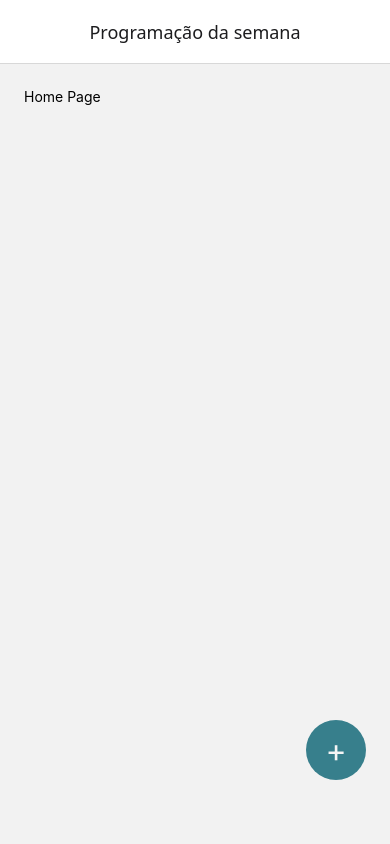
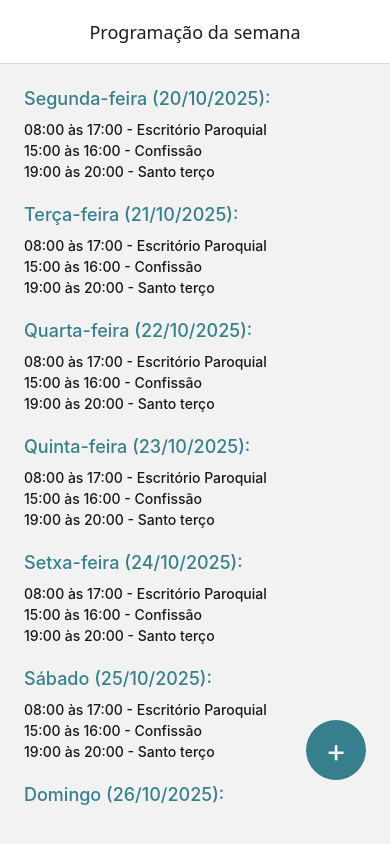
Before and after one commit to gw-devf/poc-week-note, a React Native app: screen / in a window 390 px wide. Built offline with nearby package versions, Linux system fonts and the light colour scheme.

Commit message:
feat: restructuring database, more simpler for POC, and adding the week's schedule

```diff
--- a/App.js
+++ b/App.js
@@ -4,6 +4,8 @@ import { createStaticNavigation } from "@react-navigation/native";
 import Home from "./screens/Home";
 import SelectWeek from "./screens/SelectWeek";
 import RegisterProgramWeek from "./screens/RegisterProgramWeek";
+
+import { DatabaseProvider } from "./context/Database";
 
 const RootStack = createNativeStackNavigator({
   initialRouteName: "Home",
@@ -18,7 +20,7 @@ const RootStack = createNativeStackNavigator({
     SelectWeek: {
       screen: SelectWeek,
       options: {
-        title: "Seleção da semana",
+        title: "Cadastro da programação",
         headerTitleAlign: "center",
       },
     },
@@ -35,7 +37,11 @@ const RootStack = createNativeStackNavigator({
 const Navigation = createStaticNavigation(RootStack);
 
 function App() {
-  return <Navigation />;
+  return (
+    <DatabaseProvider>
+      <Navigation />
+    </DatabaseProvider>
+  );
 }
 
 export default App;
--- /dev/null
+++ b/context/Database/db/database.js
@@ -0,0 +1,53 @@
+const database = [
+  {
+    id: 1,
+    week: "Segunda-feira",
+    date: "20/10/2025",
+    events:
+      "08:00 às 17:00 - Escritório Paroquial;15:00 às 16:00 - Confissão;19:00 às 20:00 - Santo terço",
+  },
+  {
+    id: 2,
+    week: "Terça-feira",
+    date: "21/10/2025",
+    events:
+      "08:00 às 17:00 - Escritório Paroquial;15:00 às 16:00 - Confissão;19:00 às 20:00 - Santo terço",
+  },
+  {
+    id: 3,
+    week: "Quarta-feira",
+    date: "22/10/2025",
+    events:
+      "08:00 às 17:00 - Escritório Paroquial;15:00 às 16:00 - Confissão;19:00 às 20:00 - Santo terço",
+  },
+  {
+    id: 4,
+    week: "Quinta-feira",
+    date: "23/10/2025",
+    events:
+      "08:00 às 17:00 - Escritório Paroquial;15:00 às 16:00 - Confissão;19:00 às 20:00 - Santo terço",
+  },
+  {
+    id: 5,
+    week: "Setxa-feira",
+    date: "24/10/2025",
+    events:
+      "08:00 às 17:00 - Escritório Paroquial;15:00 às 16:00 - Confissão;19:00 às 20:00 - Santo terço",
+  },
+  {
+    id: 6,
+    week: "Sábado",
+    date: "25/10/2025",
+    events:
+      "08:00 às 17:00 - Escritório Paroquial;15:00 às 16:00 - Confissão;19:00 às 20:00 - Santo terço",
+  },
+  {
+    id: 7,
+    week: "Domingo",
+    date: "26/10/2025",
+    events:
+      "08:00 às 17:00 - Escritório Paroquial;15:00 às 16:00 - Confissão;19:00 às 20:00 - Santo terço",
+  },
+];
+
+export default database;
--- /dev/null
+++ b/context/Database/index.js
@@ -0,0 +1,17 @@
+import React, { createContext, useState, useContext } from "react";
+
+import database from "./db/database";
+
+const DatabaseContext = createContext({});
+
+export const useDatabase = () => useContext(DatabaseContext);
+
+export const DatabaseProvider = ({ children }) => {
+  const [data, setData] = useState(database);
+
+  return (
+    <DatabaseContext.Provider value={{ database: data, setDatabase: setData }}>
+      {children}
+    </DatabaseContext.Provider>
+  );
+};
--- a/db/data.json
+++ /dev/null
@@ -1,46 +0,0 @@
-{
-  "weekSchedule": [
-    {
-      "id": 1,
-      "week": "Segunda-feira",
-      "date": "20/10/2025",
-      "events": "08:00 às 17:00 - Escritório Paroquial;15:00 às 16:00 - Confissão;19:00 às 20:00 - Santo terço"
-    },
-    {
-      "id": 2,
-      "week": "Terça-feira",
-      "date": "21/10/2025",
-      "events": "08:00 às 17:00 - Escritório Paroquial;15:00 às 16:00 - Confissão;19:00 às 20:00 - Santo terço"
-    },
-    {
-      "id": 3,
-      "week": "Quarta-feira",
-      "date": "22/10/2025",
-      "events": "08:00 às 17:00 - Escritório Paroquial;15:00 às 16:00 - Confissão;19:00 às 20:00 - Santo terço"
-    },
-    {
-      "id": 4,
-      "week": "Quinta-feira",
-      "date": "23/10/2025",
-      "events": "08:00 às 17:00 - Escritório Paroquial;15:00 às 16:00 - Confissão;19:00 às 20:00 - Santo terço"
-    },
-    {
-      "id": 5,
-      "week": "Setxa-feira",
-      "date": "24/10/2025",
-      "events": "08:00 às 17:00 - Escritório Paroquial;15:00 às 16:00 - Confissão;19:00 às 20:00 - Santo terço"
-    },
-    {
-      "id": 6,
-      "week": "Sábado",
-      "date": "25/10/2025",
-      "events": "08:00 às 17:00 - Escritório Paroquial;15:00 às 16:00 - Confissão;19:00 às 20:00 - Santo terço"
-    },
-    {
-      "id": 7,
-      "week": "Domingo",
-      "date": "26/10/2025",
-      "events": "08:00 às 17:00 - Escritório Paroquial;15:00 às 16:00 - Confissão;19:00 às 20:00 - Santo terço"
-    }
-  ]
-}
--- a/package.json
+++ b/package.json
@@ -6,16 +6,13 @@
     "start": "expo start",
     "android": "expo start --android",
     "ios": "expo start --ios",
-    "web": "expo start --web",
-    "api": "json-server ./db/data.json"
+    "web": "expo start --web"
   },
   "dependencies": {
     "@react-navigation/native": "^7.1.18",
     "@react-navigation/native-stack": "^7.5.1",
-    "axios": "^1.12.2",
     "expo": "~54.0.20",
     "expo-status-bar": "~3.0.8",
-    "json-server": "^1.0.0-beta.3",
     "react": "19.1.0",
     "react-native": "0.81.5",
     "react-native-screens": "~4.16.0"
--- /dev/null
+++ b/screens/Home/ListWeek.js
@@ -0,0 +1,30 @@
+import { View, Text } from "react-native";
+
+import styles from "./style";
+
+function ListWeek({ item }) {
+  const { week, date, events } = item;
+  const eventList = events.split(";");
+
+  return (
+    <View>
+      <Text style={styles.titleDay}>{`${week} (${date}):`}</Text>
+
+      <View style={styles.containerContentDay}>
+        {eventList.map((event, index) => (
+          <Text
+            key={index}
+            style={[
+              styles.contentDay,
+              index === eventList.length - 1 && { marginBottom: 24 },
+            ]}
+          >
+            {event}
+          </Text>
+        ))}
+      </View>
+    </View>
+  );
+}
+
+export default ListWeek;
--- a/screens/Home/index.js
+++ b/screens/Home/index.js
@@ -1,18 +1,26 @@
-import { Text, TouchableHighlight } from "react-native";
+import { Text, TouchableHighlight, FlatList, View } from "react-native";
 import { useNavigation } from "@react-navigation/native";
+import { useDatabase } from "../../context/Database";
 
+import ListWeek from "./ListWeek";
 import Wrapper from "../../components/Wrapper";
 
 import styles from "./style";
 
 function Home() {
+  const { database } = useDatabase();
   const navigation = useNavigation();
 
   const toSelectWeekScreen = () => navigation.navigate("SelectWeek");
 
   return (
     <Wrapper>
-      <Text>Home Page</Text>
+      <FlatList
+        data={database}
+        keyExtractor={(item) => item.id}
+        renderItem={ListWeek}
+      />
+
       <TouchableHighlight
         onPress={toSelectWeekScreen}
         style={styles.buttonSelectWeek}
--- a/screens/Home/style.js
+++ b/screens/Home/style.js
@@ -1,11 +1,6 @@
 import { StyleSheet } from "react-native";
 
 const styles = StyleSheet.create({
-  container: {
-    flex: 1,
-    alignItems: "center",
-    justifyContent: "center",
-  },
   buttonSelectWeek: {
     width: 60,
     height: 60,
@@ -22,6 +17,20 @@ const styles = StyleSheet.create({
     color: "#F5F5F5",
     fontSize: 32,
   },
+  titleDay: {
+    fontSize: 18,
+    fontWeight: "500",
+    color: "#377F8C",
+    marginBottom: 12,
+  },
+  containerContentDay: {
+    gap: 4,
+  },
+  contentDay: {
+    fontSize: 14,
+    fontWeight: "500",
+    color: "#191919",
+  },
 });
 
 export default styles;
```
Also changed, not shown: 1 other file (tests, documents, lock files or other folders).
